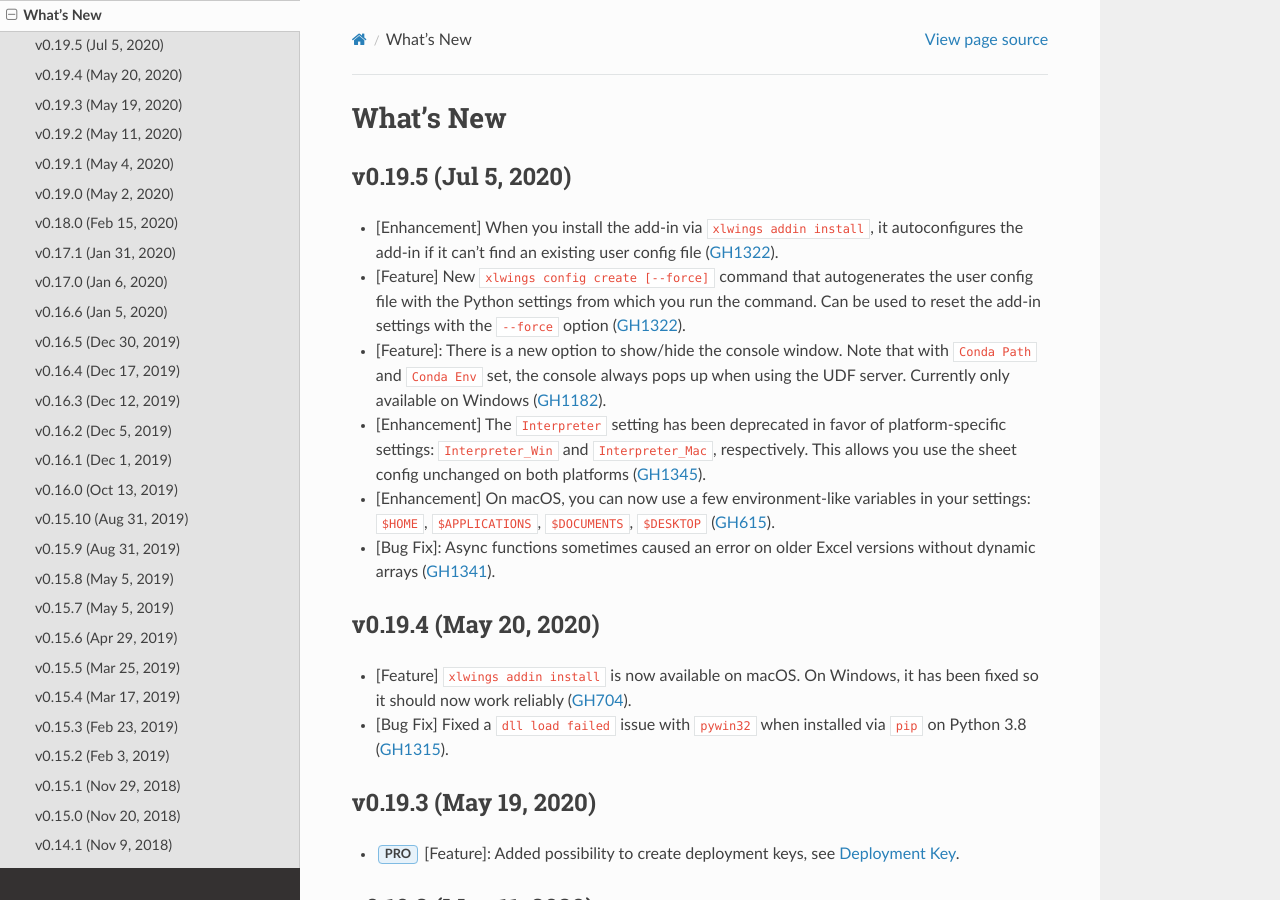
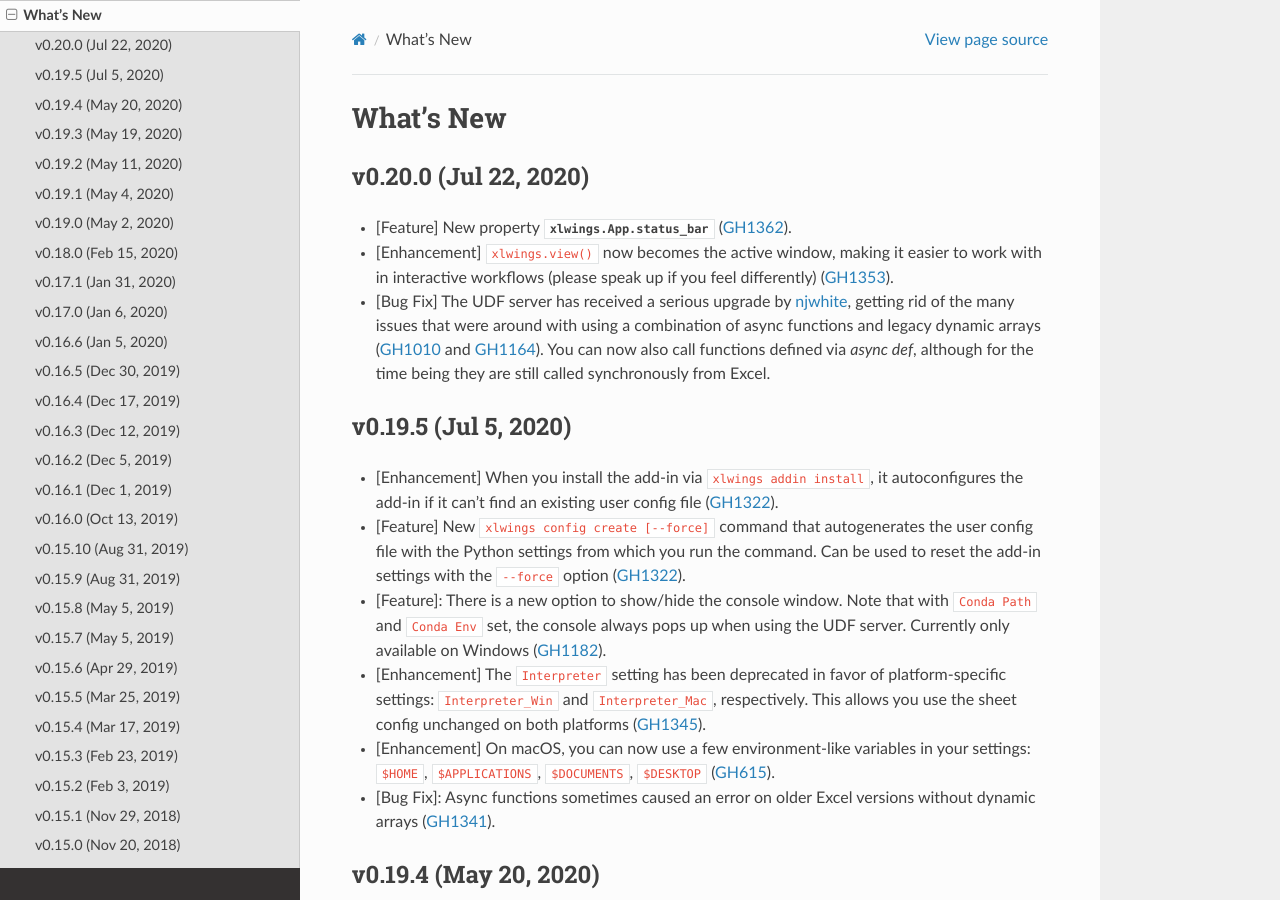
Before and after one commit to xlwings/xlwings, a Sphinx documentation site: the page built from docs/whatsnew.rst, in a window 1280 px wide and 900 px high. Built offline with Sphinx 7.4.7 and the Read the Docs theme 2.0.0, drawn with Linux system fonts in a browser that asks for light colours.

Commit message:
release notes

```diff
--- a/docs/whatsnew.rst
+++ b/docs/whatsnew.rst
@@ -1,5 +1,12 @@
 What's New
 ==========
+
+v0.20.0 (Jul 22, 2020)
+----------------------
+
+* [Feature] New property :attr:`xlwings.App.status_bar` (:issue:`1362`).
+* [Enhancement] ``xlwings.view()`` now becomes the active window, making it easier to work with in interactive workflows (please speak up if you feel differently) (:issue:`1353`).
+* [Bug Fix] The UDF server has received a serious upgrade by `njwhite <https://github.com/njwhite>`_, getting rid of the many issues that were around with using a combination of async functions and legacy dynamic arrays (:issue:`1010` and :issue:`1164`). You can now also call functions defined via `async def`, although for the time being they are still called synchronously from Excel.
 
 v0.19.5 (Jul 5, 2020)
 ----------------------
```
